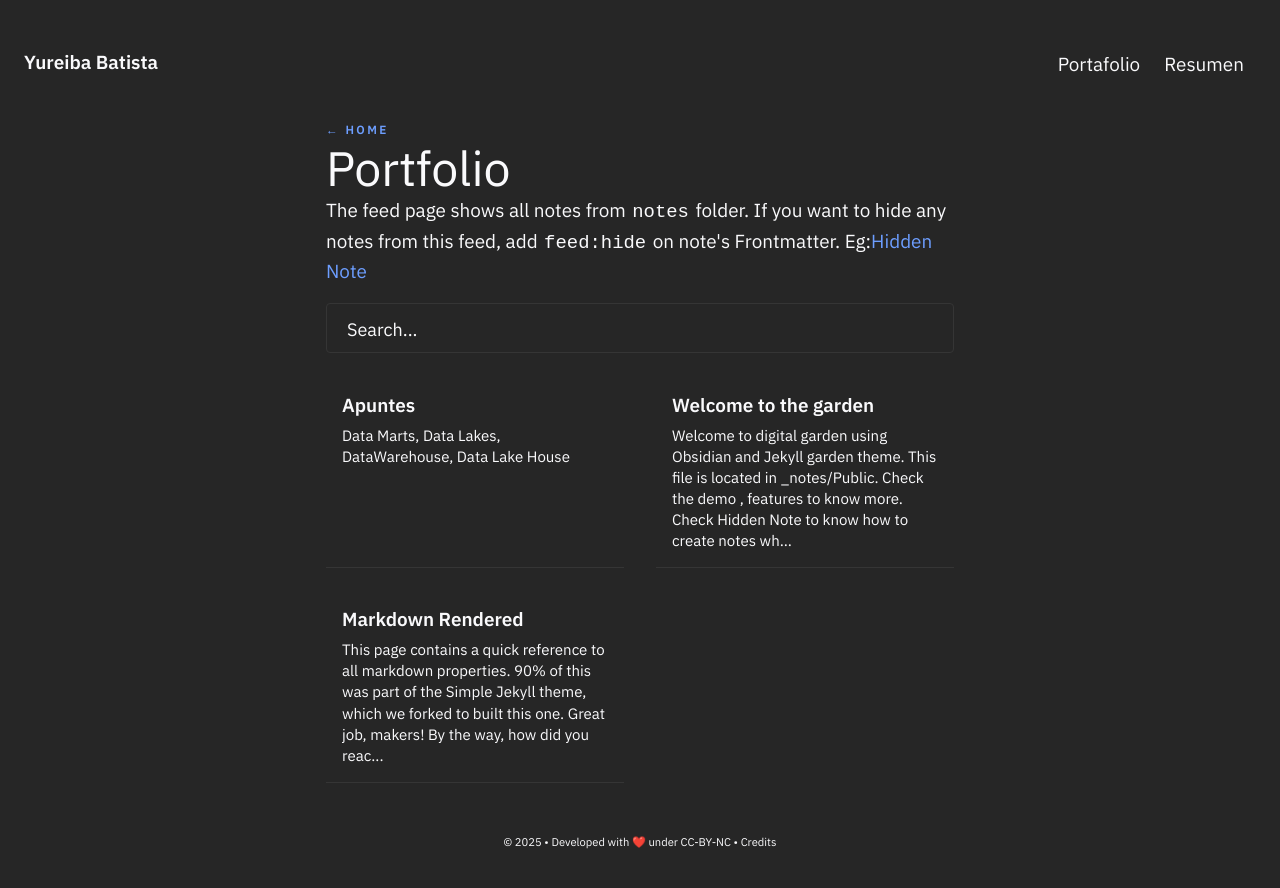
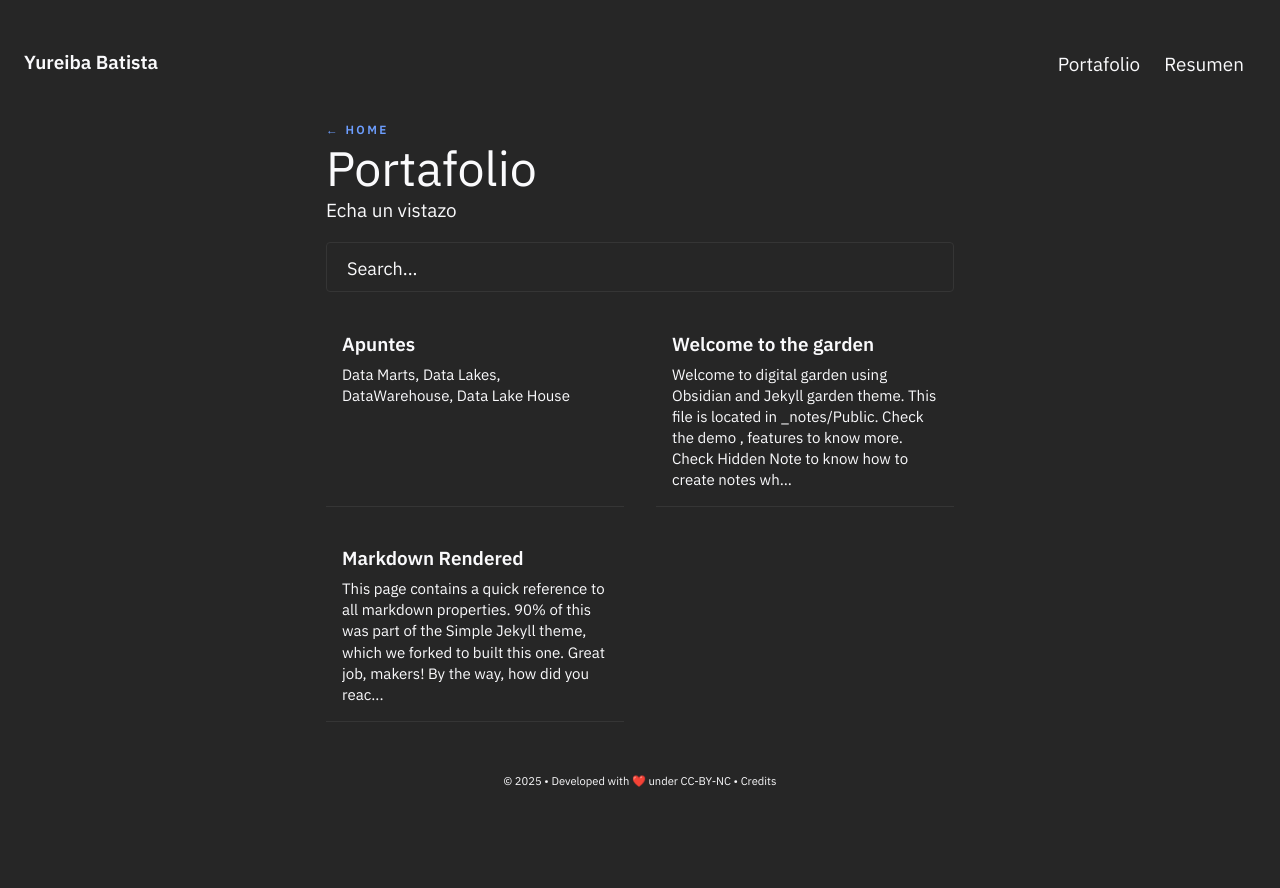
Before and after one commit to batistayureiba/batistayureiba.github.io, a Jekyll site: the page built from pages/notes.md, in a window 1280 px wide. Shown: the top 888 px of the page. Built offline with Jekyll 4.4.1, drawn with Linux system fonts in a browser that asks for light colours.

Commit message:
Update notes.md

```diff
--- a/pages/notes.md
+++ b/pages/notes.md
@@ -2,7 +2,7 @@
 layout: Post
 permalink: /notes
 feedformat: card
-title: Portfolio
+title: Portafolio
 ---
 
-The feed page shows all notes from `notes` folder. If you want to hide any notes from this feed, add `feed:hide` on note's Frontmatter. Eg:[[Hidden Note]]
+Echa un vistazo
```
